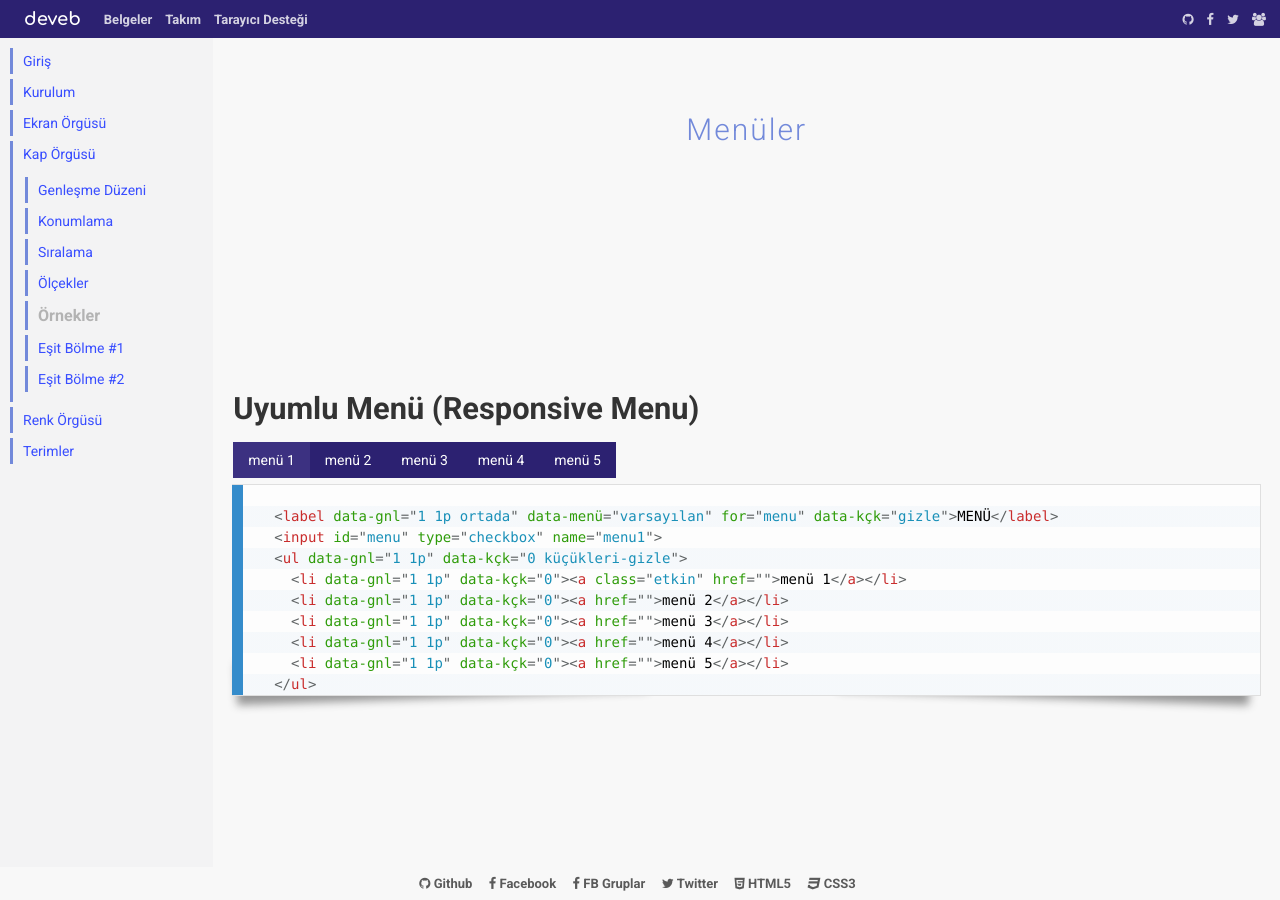
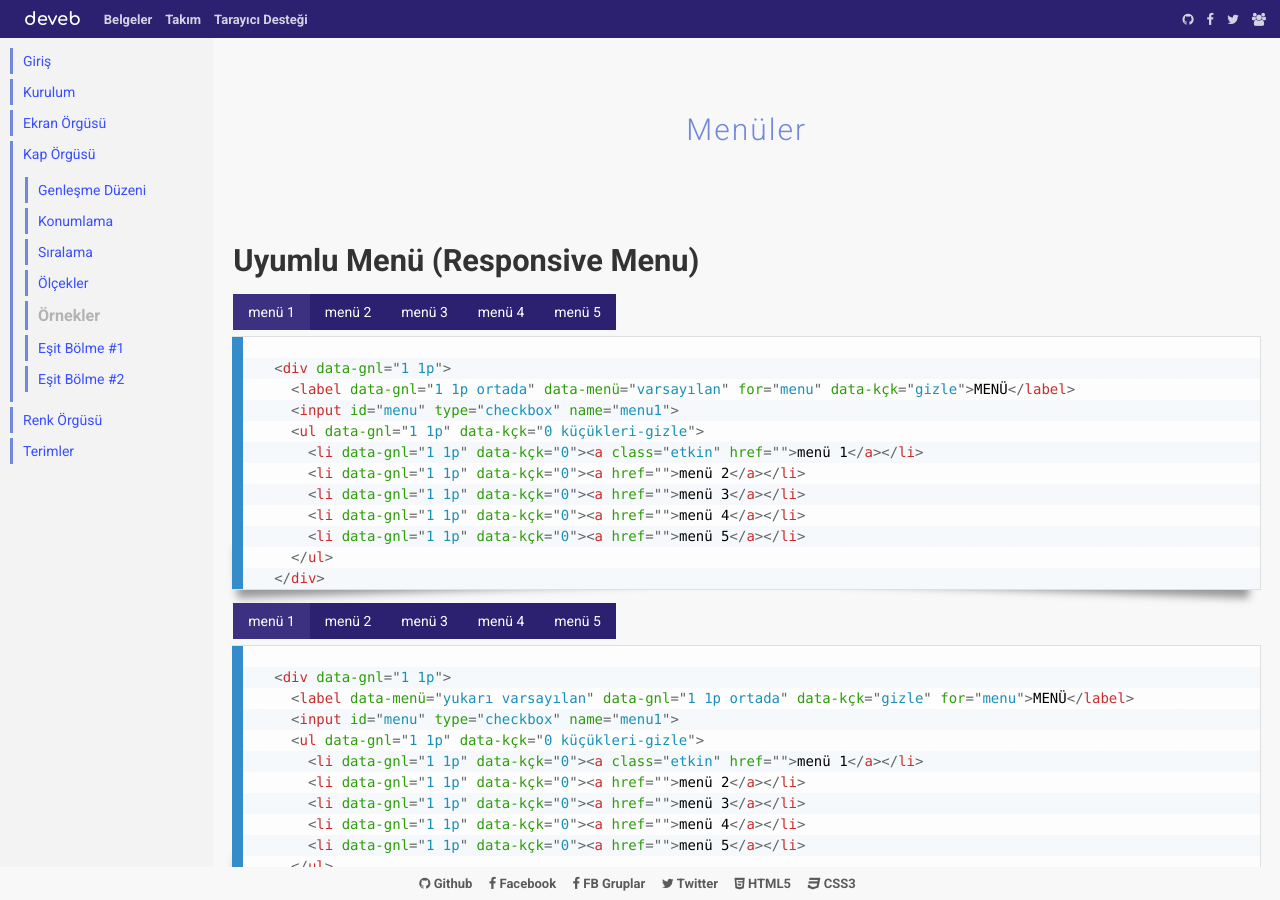
Before and after one commit to data-deveb/data-deveb.github.io, a Jekyll site: the page built from belgeler/menuler.html, in a window 1280 px wide. Built offline with Jekyll 4.4.1, drawn with Linux system fonts in a browser that asks for light colours.

Commit message:
güncelleme

```diff
--- a/belgeler/menuler.html
+++ b/belgeler/menuler.html
@@ -3,6 +3,7 @@
 title: Menüler
 ---
 <h1>Uyumlu Menü (Responsive Menu)</h1>
+<div data-gnl="1 1p">
   <label data-gnl="1 1p ortada" data-menü="varsayılan" for="menu" data-kçk="gizle">MENÜ</label>
   <input id="menu" type="checkbox" name="menu1">
   <ul data-gnl="1 1p" data-kçk="0 küçükleri-gizle">
@@ -12,8 +13,10 @@
     <li data-gnl="1 1p" data-kçk="0"><a href="">menü 4</a></li>
     <li data-gnl="1 1p" data-kçk="0"><a href="">menü 5</a></li>
   </ul>
+</div>
 
 <pre data-gnl="1 1p"><code class="language-html">
+  &lt;div data-gnl=&quot;1 1p&quot;&gt;
     &lt;label data-gnl=&quot;1 1p ortada&quot; data-men&uuml;=&quot;varsayılan&quot; for=&quot;menu&quot; data-k&ccedil;k=&quot;gizle&quot;&gt;MEN&Uuml;&lt;/label&gt;
     &lt;input id=&quot;menu&quot; type=&quot;checkbox&quot; name=&quot;menu1&quot;&gt;
     &lt;ul data-gnl=&quot;1 1p&quot; data-k&ccedil;k=&quot;0 k&uuml;&ccedil;&uuml;kleri-gizle&quot;&gt;
@@ -23,9 +26,35 @@
       &lt;li data-gnl=&quot;1 1p&quot; data-k&ccedil;k=&quot;0&quot;&gt;&lt;a href=&quot;&quot;&gt;men&uuml; 4&lt;/a&gt;&lt;/li&gt;
       &lt;li data-gnl=&quot;1 1p&quot; data-k&ccedil;k=&quot;0&quot;&gt;&lt;a href=&quot;&quot;&gt;men&uuml; 5&lt;/a&gt;&lt;/li&gt;
     &lt;/ul&gt;
+  &lt;/div&gt;
 </code></pre>
 
 
+<div data-gnl="1 1p">
+  <label data-menü="yukarı varsayılan" data-gnl="1 1p ortada" data-kçk="gizle" for="menu">MENÜ</label>
+  <input id="menu" type="checkbox" name="menu1">
+  <ul data-gnl="1 1p" data-kçk="0 küçükleri-gizle">
+    <li data-gnl="1 1p" data-kçk="0"><a class="etkin" href="">menü 1</a></li>
+    <li data-gnl="1 1p" data-kçk="0"><a href="">menü 2</a></li>
+    <li data-gnl="1 1p" data-kçk="0"><a href="">menü 3</a></li>
+    <li data-gnl="1 1p" data-kçk="0"><a href="">menü 4</a></li>
+    <li data-gnl="1 1p" data-kçk="0"><a href="">menü 5</a></li>
+  </ul>
+</div>
+
+<pre data-gnl="1 1p"><code class="language-html">
+  &lt;div data-gnl=&quot;1 1p&quot;&gt;
+    &lt;label data-men&uuml;=&quot;yukarı varsayılan&quot; data-gnl=&quot;1 1p ortada&quot; data-k&ccedil;k=&quot;gizle&quot; for=&quot;menu&quot;&gt;MEN&Uuml;&lt;/label&gt;
+    &lt;input id=&quot;menu&quot; type=&quot;checkbox&quot; name=&quot;menu1&quot;&gt;
+    &lt;ul data-gnl=&quot;1 1p&quot; data-k&ccedil;k=&quot;0 k&uuml;&ccedil;&uuml;kleri-gizle&quot;&gt;
+      &lt;li data-gnl=&quot;1 1p&quot; data-k&ccedil;k=&quot;0&quot;&gt;&lt;a class=&quot;etkin&quot; href=&quot;&quot;&gt;men&uuml; 1&lt;/a&gt;&lt;/li&gt;
+      &lt;li data-gnl=&quot;1 1p&quot; data-k&ccedil;k=&quot;0&quot;&gt;&lt;a href=&quot;&quot;&gt;men&uuml; 2&lt;/a&gt;&lt;/li&gt;
+      &lt;li data-gnl=&quot;1 1p&quot; data-k&ccedil;k=&quot;0&quot;&gt;&lt;a href=&quot;&quot;&gt;men&uuml; 3&lt;/a&gt;&lt;/li&gt;
+      &lt;li data-gnl=&quot;1 1p&quot; data-k&ccedil;k=&quot;0&quot;&gt;&lt;a href=&quot;&quot;&gt;men&uuml; 4&lt;/a&gt;&lt;/li&gt;
+      &lt;li data-gnl=&quot;1 1p&quot; data-k&ccedil;k=&quot;0&quot;&gt;&lt;a href=&quot;&quot;&gt;men&uuml; 5&lt;/a&gt;&lt;/li&gt;
+    &lt;/ul&gt;
+  &lt;/div&gt;
+</code></pre>
 <!--    <h1>Menüler</h1>
     <ul>
       <li>Seviye 1.1</li>
```
Lines whose indentation alone changed are shown as unchanged.
